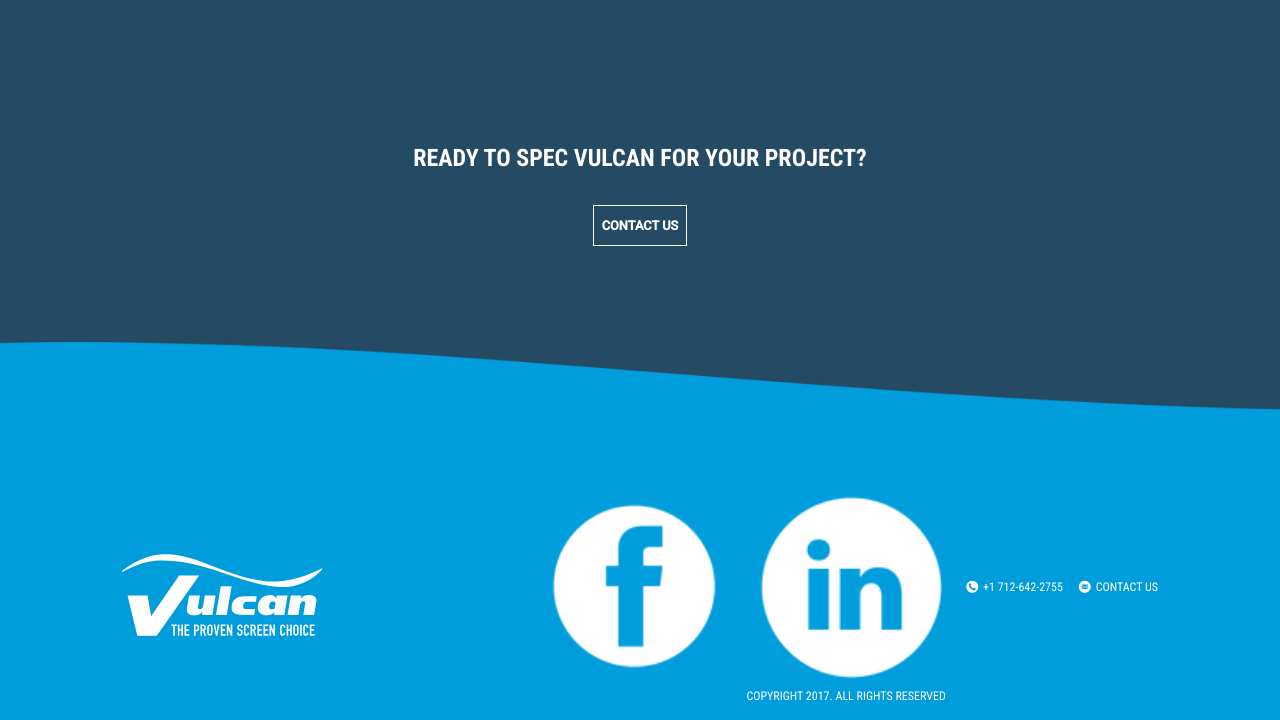
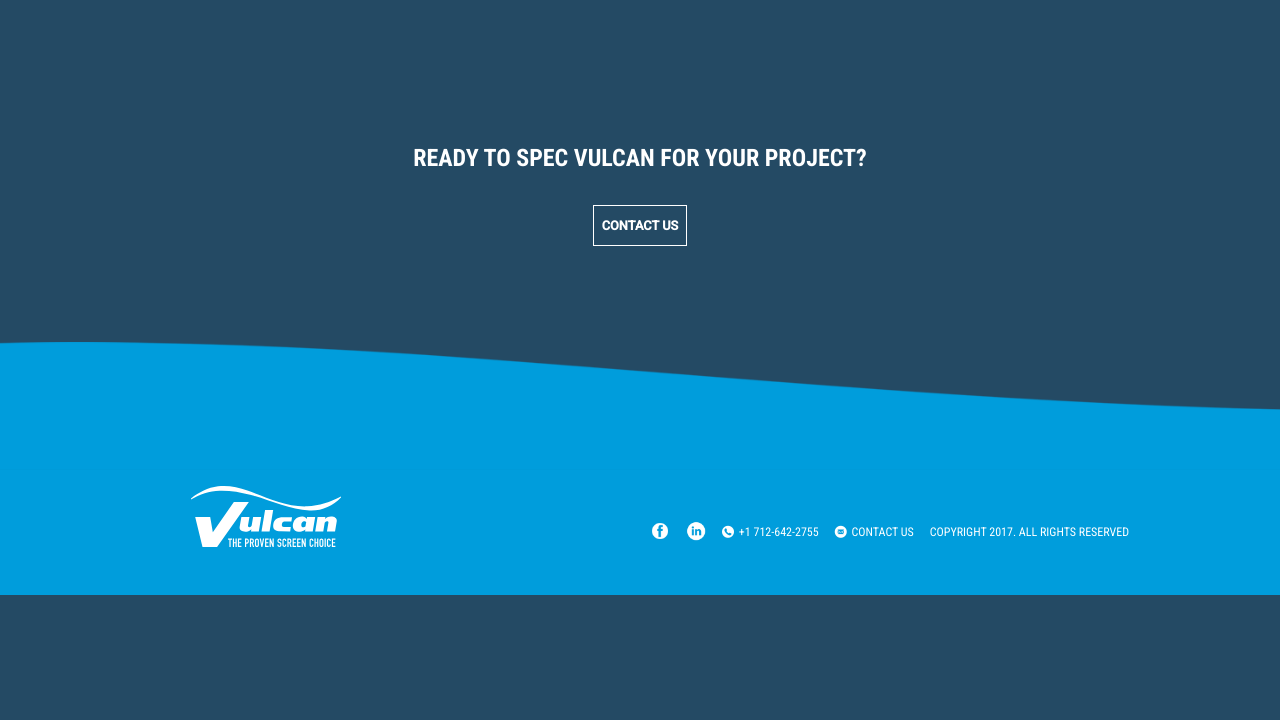
Before and after one commit to juls-ca/fwd-33-wd2-dev-proj, a website: page dev/index.html in a window 1280 px wide. Shown: the part 6221-6941 px from the top of the page. After the commit the page ends 6816 px from the top, so only its background shows below. Drawn offline with nearby package versions, Linux system fonts and the light colour scheme; files that its build step writes are made by us from their sources.

Commit message:
Add footer media queries

```diff
--- a/dev/index.html
+++ b/dev/index.html
@@ -196,7 +196,7 @@
 
 </main>
 <footer>
-	<img src="images/logo-white-vulcan.svg" alt="Vulcan logo" width="80" height="auto">
+	<img class="vulcan-logo" src="images/logo-white-vulcan.svg" alt="Vulcan logo" width="80" height="auto">
 
 	<div class="footer-content">
 		<ul>
--- a/dev/scss/_footer.scss
+++ b/dev/scss/_footer.scss
@@ -3,12 +3,16 @@
 @use 'variables' as *;
 
 footer {
+    background-color: $mediumblue;
     color: #fff;
     font-family: $condensedFont;
     text-transform: uppercase;
     text-align: center;
-    background-color: $mediumblue;
     padding: 1rem;
+
+    .vulcan-logo {
+        margin: 1rem auto;
+    }
 
     .footer-content {
 
@@ -22,23 +26,33 @@ footer {
 
         p {
             font-size: 0.75rem;
+            margin: 0.5rem 0;
         }
     }
 }
 
-@media (min-width: 768px){
+@media (min-width: 48em){
     footer {
         display: flex;
-        justify-content: space-around;
+        align-items: center;
 
+        .vulcan-logo {
+            width: 150px;
+            margin: 0 auto 2rem;
+        }
 
+        .footer-content {
+            width: 60%;
+        }
     }
+}
 
-    footer img {
-        width: 200px;
-
+@media (min-width: 64em){
+    .footer-content {
+        display: flex;
+        justify-content: center;
+        gap: 1rem;
     }
-
 }
 
 // FONTELLO -------------------------------------------------------
```
